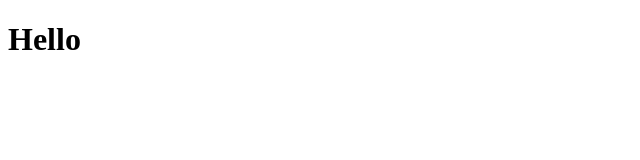
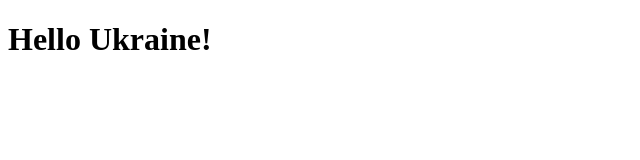
Before and after one commit to DmitryNikolin/Tutorial, a plain HTML site: page index.html in a window 1280 px wide. Shown: the whole page, without its empty margins (0-640 px from the left). Drawn offline with Linux system fonts and the light colour scheme.

Commit message:
Add word Ukraine

```diff
--- a/index.html
+++ b/index.html
@@ -7,6 +7,6 @@
     <title>Document</title>
 </head>
 <body>
-    <h1>Hello</h1>
+    <h1>Hello Ukraine!</h1>
 </body>
 </html>
```
